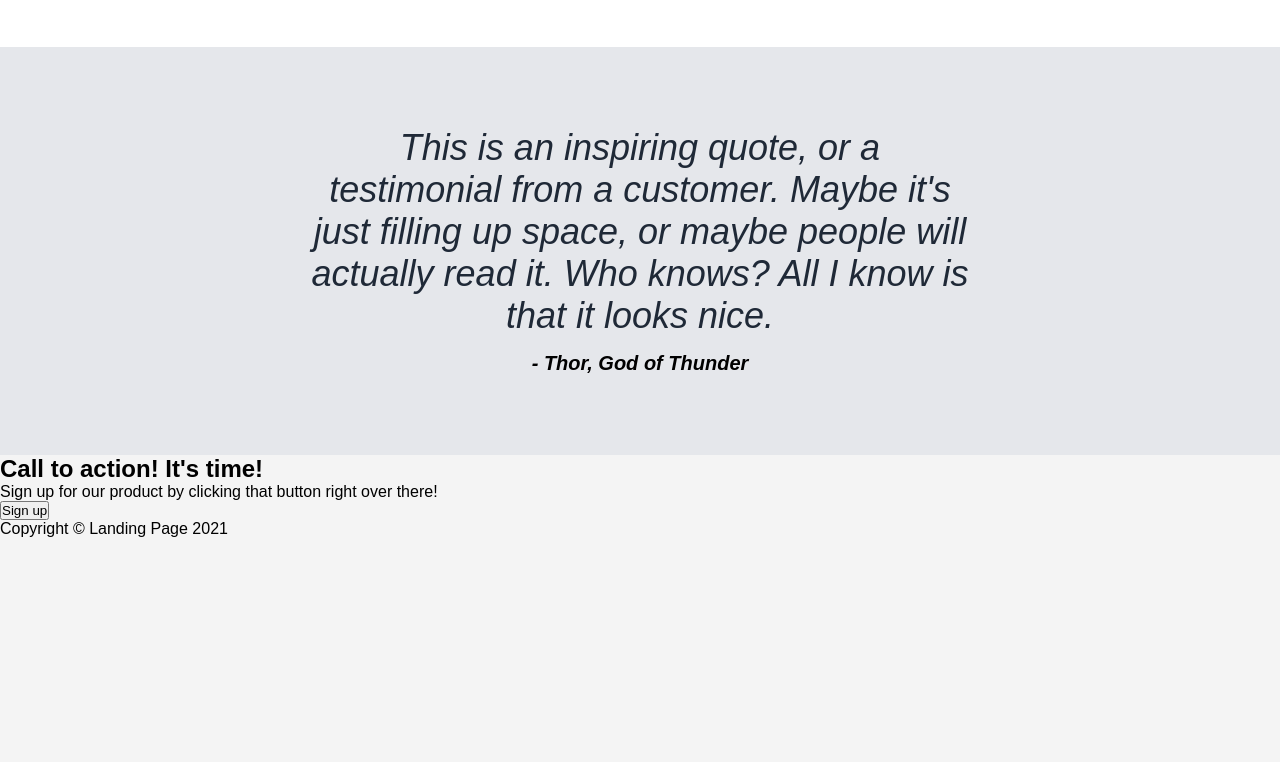
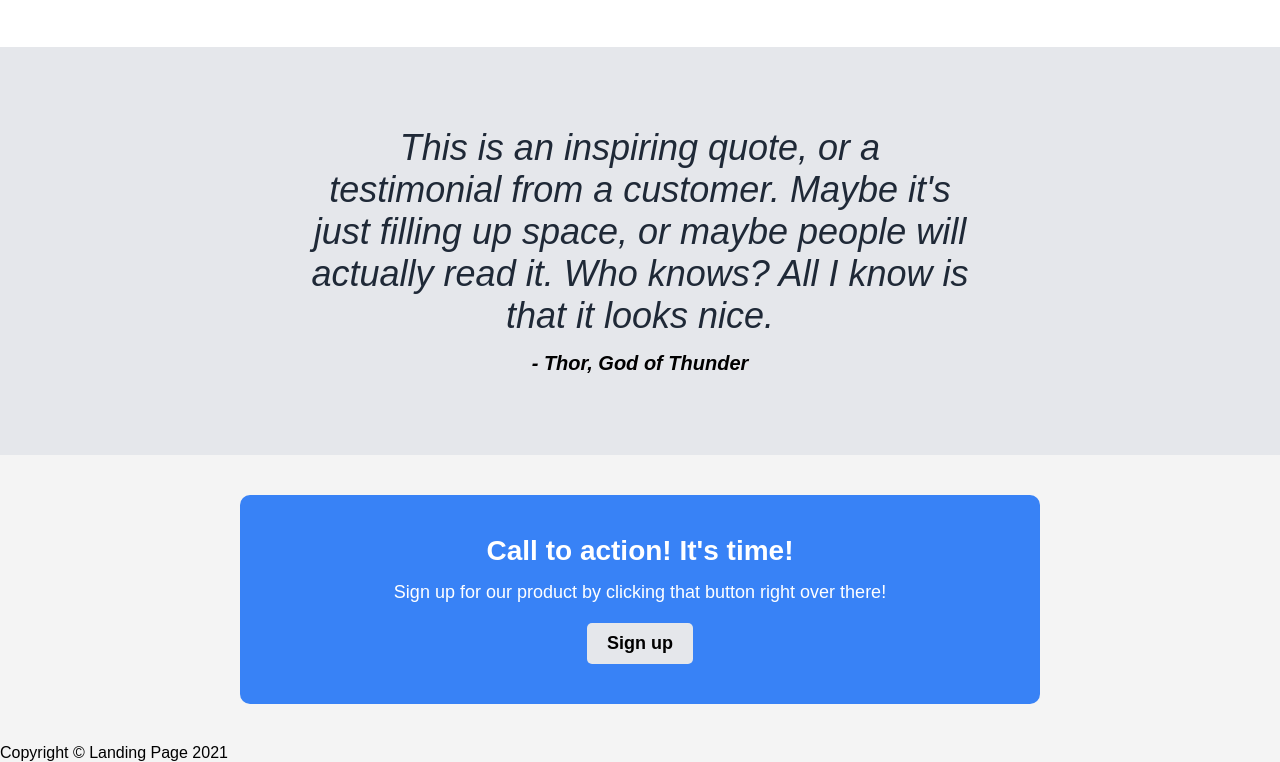
Before and after one commit to YVM2L/Landing_page, a plain HTML site: page index.html in a window 1280 px wide. Shown: the part 720-1482 px from the top of the page. Before the commit the page ends 1258 px from the top, so only its background shows below. Drawn offline with Linux system fonts and the light colour scheme.

Commit message:
a lot of changes for cta

```diff
--- a/style.css
+++ b/style.css
@@ -135,3 +135,40 @@ cite {
     margin-top: 15px;
     color: black;
 }
+
+.cta {
+    background-color: #3882f6;
+    color: white;
+    text-align: center;
+    padding: 40px;
+    border-radius: 10px;
+    max-width: 800px;
+    margin: 40px auto;
+}
+
+.cta h2 {
+    font-size: 28px;
+    font-weight: bold;
+    margin-bottom: 15px;
+}
+
+.cta p {
+    font-size: 18px;
+    margin-bottom: 20px;
+}
+
+.cta button {
+    background-color: #e5e7eb;
+    color: black;
+    font-size: 18px;
+    padding: 10px 20px;
+    border: none;
+    border-radius: 5px;
+    cursor: pointer;
+    font-weight: bold;
+}
+
+.cta button:hover {
+    background-color: white;
+    color: #3882f6;
+}
```
Also changed, not shown: index.html (+2 -1 lines).
